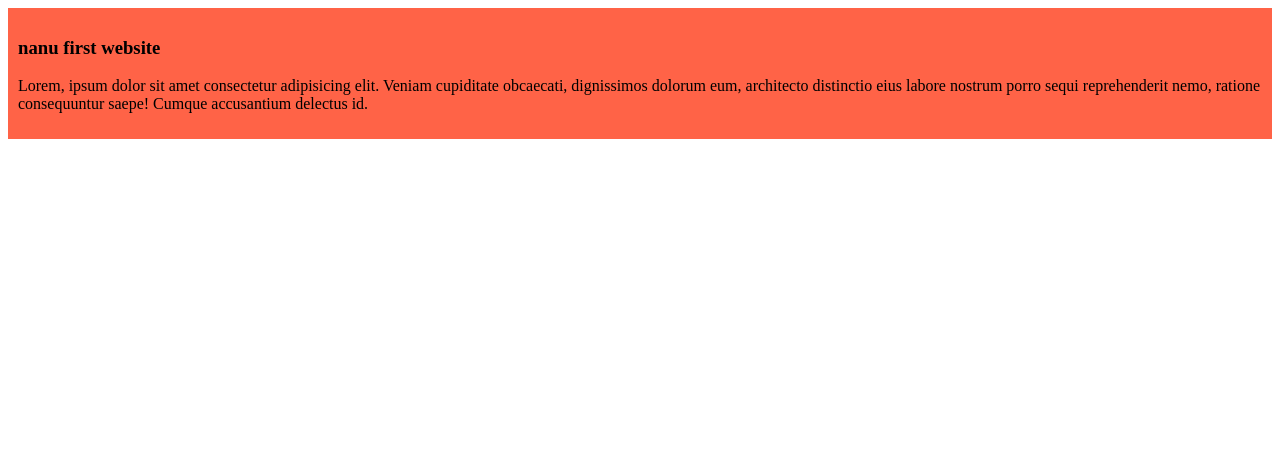
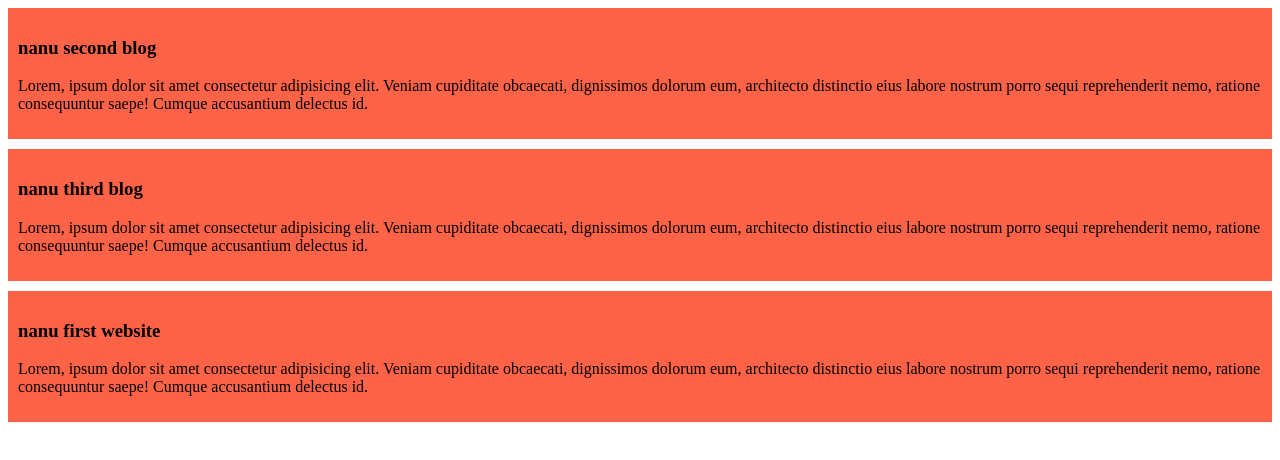
Before and after one commit to samsu-sami/nanu-simple-website, a plain HTML site: page index.html in a window 1280 px wide. Drawn offline with Linux system fonts and the light colour scheme.

Commit message:
added the second and the third blog

```diff
--- a/index.html
+++ b/index.html
@@ -8,6 +8,14 @@
 </head>
 <body>
     <div>
+        <h3>nanu second blog</h3>
+        <p>Lorem, ipsum dolor sit amet consectetur adipisicing elit. Veniam cupiditate obcaecati, dignissimos dolorum eum, architecto distinctio eius labore nostrum porro sequi reprehenderit nemo, ratione consequuntur saepe! Cumque accusantium delectus id.</p>
+    </div>
+    <div>
+        <h3>nanu third blog</h3>
+        <p>Lorem, ipsum dolor sit amet consectetur adipisicing elit. Veniam cupiditate obcaecati, dignissimos dolorum eum, architecto distinctio eius labore nostrum porro sequi reprehenderit nemo, ratione consequuntur saepe! Cumque accusantium delectus id.</p>
+    </div>
+    <div>
         <h3>nanu first website</h3>
         <p>Lorem, ipsum dolor sit amet consectetur adipisicing elit. Veniam cupiditate obcaecati, dignissimos dolorum eum, architecto distinctio eius labore nostrum porro sequi reprehenderit nemo, ratione consequuntur saepe! Cumque accusantium delectus id.</p>
     </div>
--- a/style/blog.css
+++ b/style/blog.css
@@ -1,4 +1,5 @@
 div{
     background-color: tomato;
     padding: 10px;
+    margin-bottom: 10px;
 }
```
